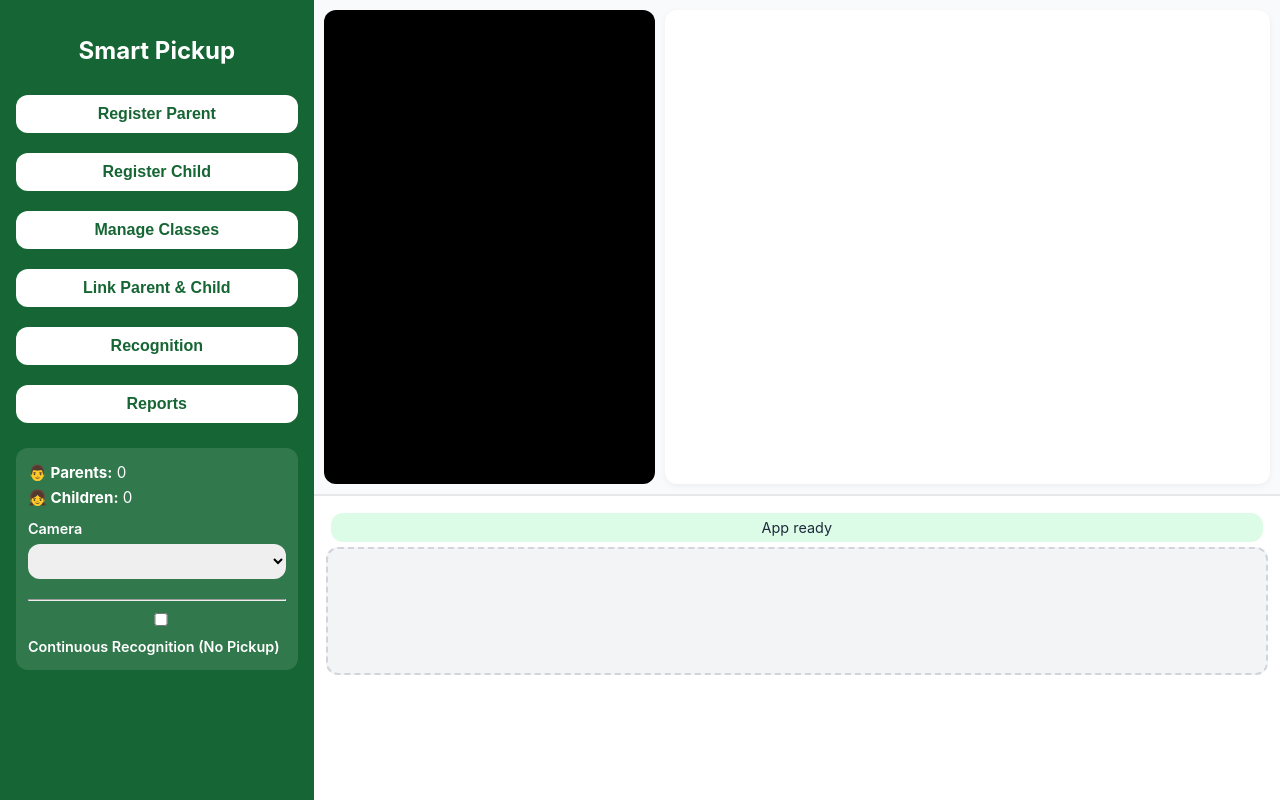
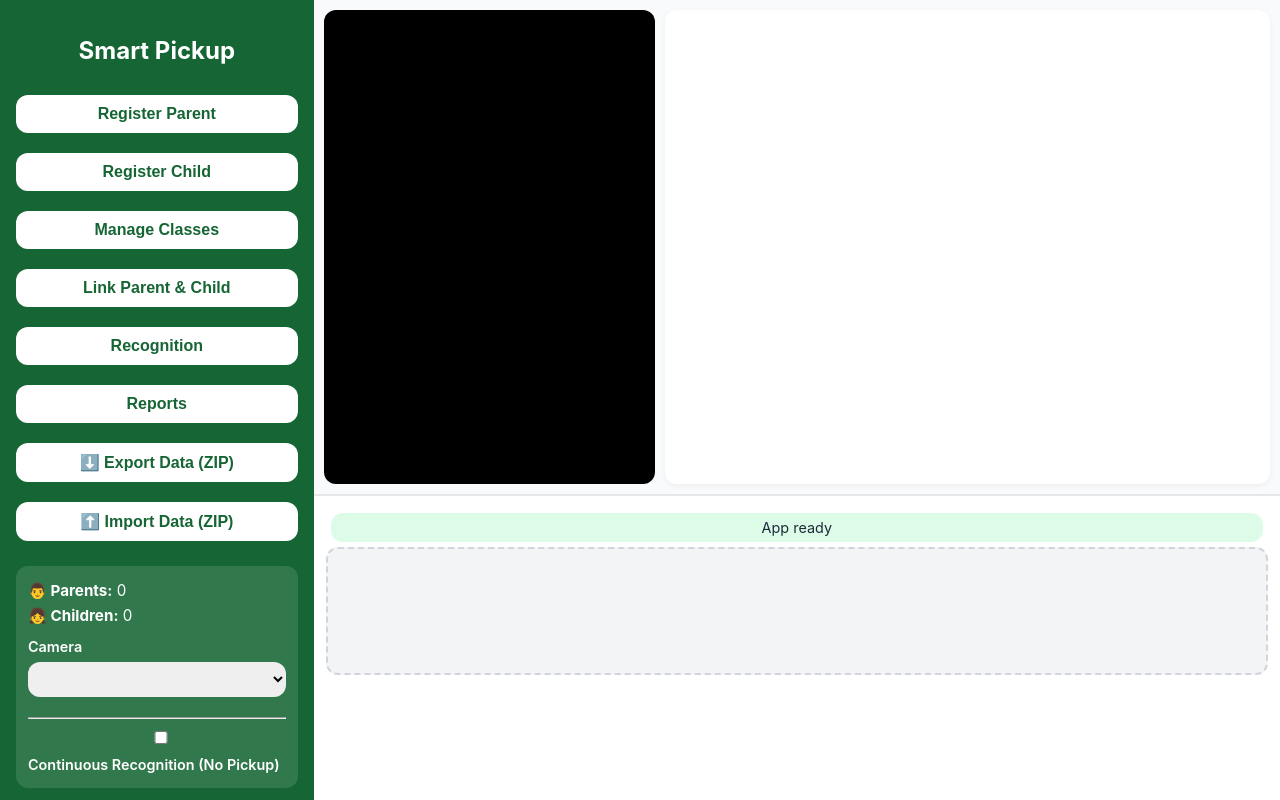
Before and after one commit to GRSHVV/netpublicschool, a website: page index.html in a window 1280 px wide. Drawn offline with nearby package versions, Linux system fonts and the light colour scheme; no server answers.

Commit message:
Import export buttons added
import export buttons added

```diff
--- a/index.html
+++ b/index.html
@@ -10,6 +10,7 @@
   <script defer src="./face-api.min.js"></script>
   <script defer src="./db.js"></script>
   <script defer src="./index.js"></script>
+  <script src="https://cdnjs.cloudflare.com/ajax/libs/jszip/3.10.1/jszip.min.js"></script>
 </head>
 
 <body>
@@ -24,6 +25,9 @@
       <button id="btnLink">Link Parent & Child</button>
       <button id="btnRecognition">Recognition</button>
 	  <button id="btnReports">Reports</button>
+	  <button id="btnExport">⬇️ Export Data (ZIP)</button>
+	  <button id="btnImport">⬆️ Import Data (ZIP)</button>
+
 
       <!-- COUNTS + CAMERA SELECTOR BELOW MENU -->
       <div id="menuStatsArea">
```
